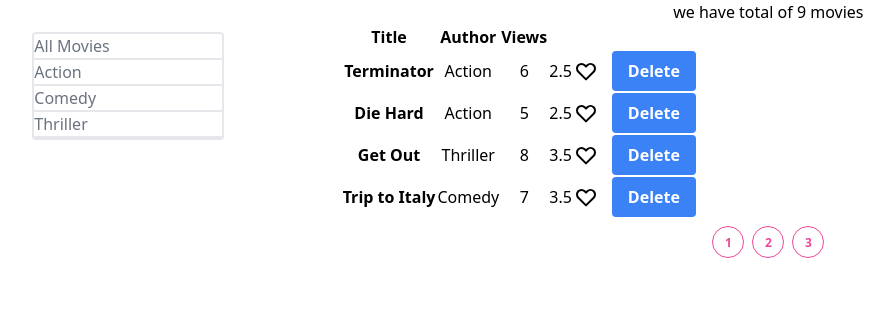
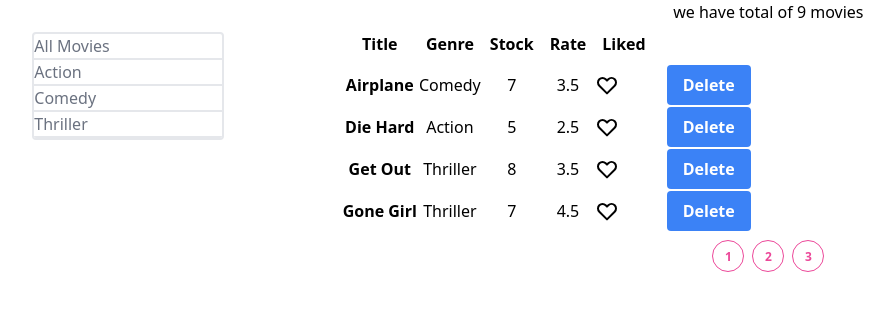
Before and after one commit to Hardik29/MovieDb, a React (Create React App) app: page / in a window 1280 px wide. Shown: the top 310 px of the page, without its empty margins (85-979 px from the left). Built offline with nearby package versions, Linux system fonts and the light colour scheme.

Commit message:
added sort and removed the lag in pressing event

```diff
--- /dev/null
+++ b/src/Components/MoviesTable.js
@@ -0,0 +1,37 @@
+import React from 'react'
+import Like from './LIke'
+
+
+function MoviesTable(props) {
+    return (
+        <div>
+            <table className="table-auto">
+                        <thead>
+                            <tr >
+                                <th className="p-2" onClick={() => props.onSort("title")}>Title</th>
+                                <th className="p-2" onClick={() => props.onSort("genre.name")}>Genre</th>
+                                <th className="p-2" onClick={() => props.onSort("numberInStock")}>Stock</th>
+                                <th className="p-2" onClick={() => props.onSort("dailyRentalRate")}>Rate</th>
+                                <th className="p-2" >Liked</th>
+                            </tr>
+                        </thead>
+                        <tbody >
+                            {props.moviesch.map((movie) =>
+                                <tr key={movie._id}>
+                                    <th>{movie.title}</th>
+                                    <td>{movie.genre.name}</td>
+                                    <td>{movie.numberInStock}</td>
+                                    <td>{movie.dailyRentalRate}</td>
+                                    <td><Like /></td>
+                                    <td><button className="ml-3 bg-blue-500 hover:bg-blue-700 text-white font-bold py-2 px-4 rounded" onClick={() => props.handleDelete(movie)}>
+                                        Delete
+                                </button>
+                                    </td>
+                                </tr>)}
+                        </tbody>
+                    </table>
+        </div>
+    )
+}
+
+export default MoviesTable
--- a/src/Components/PaginationComp.js
+++ b/src/Components/PaginationComp.js
@@ -3,19 +3,19 @@ import React from "react";
 
 function PaginationComp(props) {
   const {itemsCount,pageSize,pageChange,currentPage} = props;
-  const number = (itemsCount/pageSize)
+  const number = Math.ceil(itemsCount/pageSize)
   console.log(currentPage)
-  if(number <= 1)
+  if(number === 1)
   return null;
   const pages = _.range(1, number + 1)
   return (
       <div className="py-2">
         <nav className="block">
           <ul className="flex pl-0 rounded list-none flex-wrap justify-center">
-            {pages.map(page => <li className="first:ml-0 text-xs font-semibold flex w-8 h-8 mx-1 p-0
+            {pages.map(page => <li className=" group first:ml-0 text-xs font-semibold flex w-8 h-8 mx-1
                 rounded-full items-center justify-center leading-tight relative border
-                 border-solid border-pink-500 bg-white text-pink-500 active cursor-pointer" key={page}>
-                   <p onClick={() => pageChange(page)}>{page}</p></li> )}
+                 border-solid border-pink-500  text-pink-500 active cursor-pointer" onClick={() => pageChange(page)} key={page}>
+                   <a className="" >{page}</a></li> )}
            </ul>
         </nav>
       </div>
--- a/src/Components/movie.js
+++ b/src/Components/movie.js
@@ -1,10 +1,11 @@
 import React, { Component } from 'react'
 import { getMovies, deleteMovie } from "../Services/fakeMovieService";
-import {  getGenres } from "../Services/fakeGenreService";
-import Like from './LIke';
+import { getGenres } from "../Services/fakeGenreService";
 import PaginationComp from './PaginationComp';
 import Paginate from "../utlis/Paginate"
 import ListGroup from './ListGroup';
+import MOviesTable from './MoviesTable';
+import _ from 'lodash';
 
 export default class Movie extends Component {
     constructor(props) {
@@ -12,71 +13,57 @@ export default class Movie extends Component {
 
         this.state = {
             movies: [],
-            genre:  [],
-            pageSize : 4,
-            currentPage : 1,
+            genre: [],
+            pageSize: 4,
+            currentPage: 1,
+            sortColumn: {path: "title", order:"asc"}
         }
+        this.handleSort = this.handleSort.bind(this);
     }
     componentDidMount() {
-        this.setState({ movies: getMovies(),genre:  getGenres()})
+        this.setState({ movies: getMovies(), genre: getGenres() })
     }
     handleDelete = (movie) => {
-        console.log("chal raha h kay ??")
         let m = deleteMovie(movie._id)
-        //console.log(m)
         this.setState({
             movies: m
         })
 
     }
+    handleSort = (path) =>{
+        //console.log(path)
+        this.setState({sortColumn:{ path, order:"asc"}})
+        console.log(this.state.sortColumn.path)
+    }
     handlePageChange = (pages) => {
-       this.setState({currentPage:pages})
+        this.setState({ currentPage: pages })
     }
     onItemSelect = (items) => {
-       this.setState({selectedGenre : items})
-       this.setState({currentPage:1})
-      //console.log(this.state.selectedGenre)
+        this.setState({ selectedGenre: items, currentPage: 1 })
     }
 
     render() {
         const filtered = this.state.selectedGenre ? this.state.movies.filter(ch => ch.genre._id === this.state.selectedGenre._id) : this.state.movies
-        const moviesch = Paginate(filtered, this.state.currentPage, this.state.pageSize)
+        const sorted = _.orderBy(filtered, [this.state.sortColumn.path], ["asc"])
+        console.log(sorted)
+        const moviesch = Paginate(sorted, this.state.currentPage, this.state.pageSize)
         return (
             <div className="grid grid-cols-3">
                 <div className="">
                     <ListGroup
                         items={this.state.genre}
                         onItemSelect={this.onItemSelect}
-                   selectedGenre = {this.state.selectedGenre}
+                        selectedGenre={this.state.selectedGenre}
                         pageChange={this.handlePageChange}
                     />
                 </div>
                 <div className="col-span-2">
-                we have total of {this.state.selectedGenre ? filtered.length : this.state.movies.length} movies
-                <table className="table-auto">
-                    <thead>
-                        <tr>
-                            <th>Title</th>
-                            <th>Author</th>
-                            <th>Views</th>
-                        </tr>
-                    </thead>
-                    <tbody >
-                        {moviesch.map((movie) =>
-                            <tr key={movie._id}>
-                                <th>{movie.title}</th>
-                                <td>{movie.genre.name}</td>
-                                <td>{movie.numberInStock}</td>
-                                <td>{movie.dailyRentalRate}</td>
-                                <td><Like/></td>
-                                <td><button className="ml-3 bg-blue-500 hover:bg-blue-700 text-white font-bold py-2 px-4 rounded" onClick={() => this.handleDelete(movie)}>
-                                Delete
-                                </button>
-                                </td>
-                            </tr> )}
-                    </tbody>
-                </table>
-                <PaginationComp itemsCount={filtered.length} pageSize={this.state.pageSize} pageChange={this.handlePageChange} currentPage={this.state.currentPage}/>
+                    we have total of { filtered.length } movies
+                    <MOviesTable
+                    moviesch={moviesch}
+                    handleDelete={this.handleDelete}
+                    onSort={this.handleSort}/>
+                    <PaginationComp itemsCount={filtered.length} pageSize={this.state.pageSize} pageChange={this.handlePageChange} currentPage={this.state.currentPage} />
                 </div>
 
             </div>
--- a/src/utlis/Paginate.js
+++ b/src/utlis/Paginate.js
@@ -1,6 +1,9 @@
-import _ from 'lodash';
+import _ from "lodash";
 
-export default function Paginate(item, pageNumber, pageSize) {
-    const startIndex = (pageNumber-1)*pageSize
-    return _(item).slice(startIndex).take(pageSize).value()
+export default function Paginate(items, pageNumber, pageSize) {
+    const startIndex = (pageNumber - 1) * pageSize;
+    return _(items)
+      .slice(startIndex)
+      .take(pageSize)
+      .value();
 }
```
Lines whose indentation alone changed are shown as unchanged.
